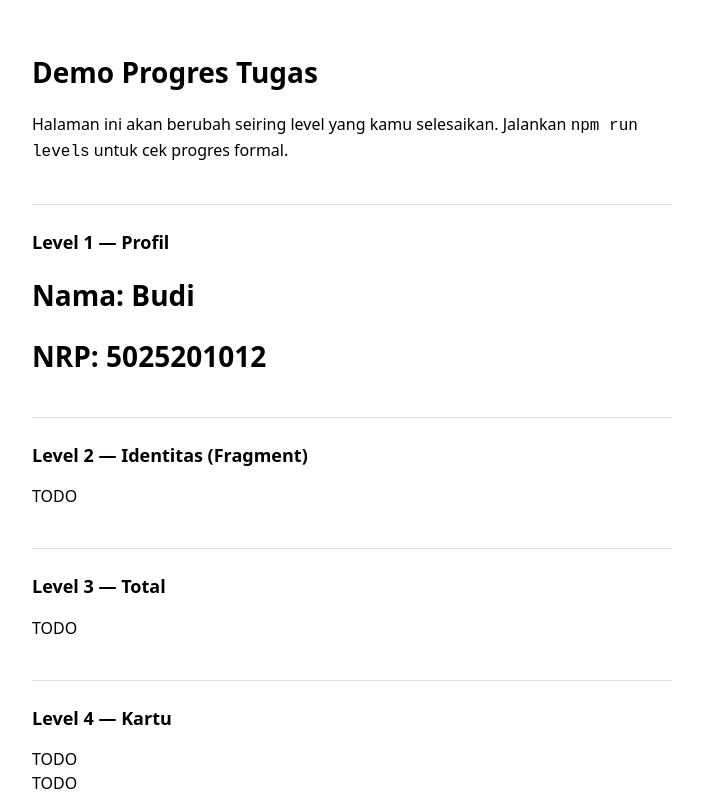
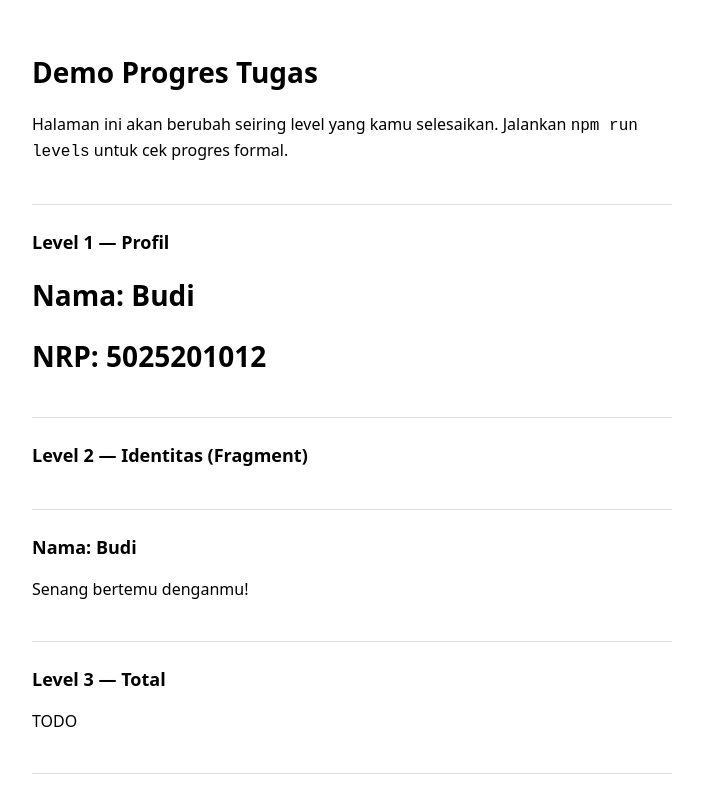
Before and after one commit to webdev-if-its/frontend-5053241032, a React (Vite) app in the folder pertemuan-02/: page / in a window 1280 px wide. Shown: the top 800 px of the page, without its empty margins (288-991 px from the left). Built offline with nearby package versions, Linux system fonts and the light colour scheme.

Commit message:
pertemuan-02: Level 2 selesai

```diff
--- a/pertemuan-02/src/components/Identitas.tsx
+++ b/pertemuan-02/src/components/Identitas.tsx
@@ -1,6 +1,16 @@
 // TODO(Level 2): beri tipe props yang benar — { nama: string }. Lalu render
 // DUA elemen sejajar TANPA elemen pembungkus tambahan di DOM (gunakan
 // Fragment, bukan <div>). Lihat SOAL.md untuk kontrak lengkap.
-export function Identitas(props: any) {
-  return <div>TODO</div>
+
+interface Prop{
+  nama: string
 }
+
+export function Identitas(props: Prop) {
+  return (
+    <>
+      <h2>Nama: {props.nama}</h2>
+      <p>Senang bertemu denganmu!</p>
+    </>
+  );
+}
```
